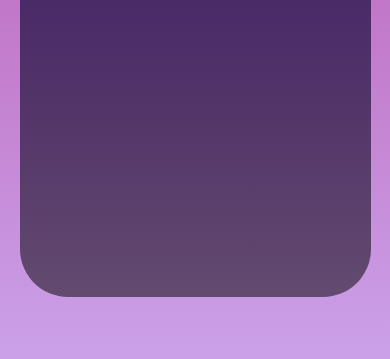
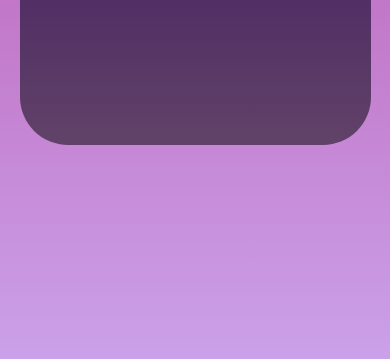
Before and after one commit to Radictionary/radin, a plain HTML site: page index.html in a window 390 px wide. Shown: the part 485-844 px from the top of the page. Drawn offline with Linux system fonts and the light colour scheme.

Commit message:
Files for my website

```diff
--- a/css/compatibility.css
+++ b/css/compatibility.css
@@ -30,7 +30,7 @@
         padding: 0 3rem;
     }
     .box {
-        height: 80%;
-        top: 8%;
+        height: 60%;
+        top: 10%;
     }
 }
```
Also changed, not shown: index.js (renamed from css/index.js).
